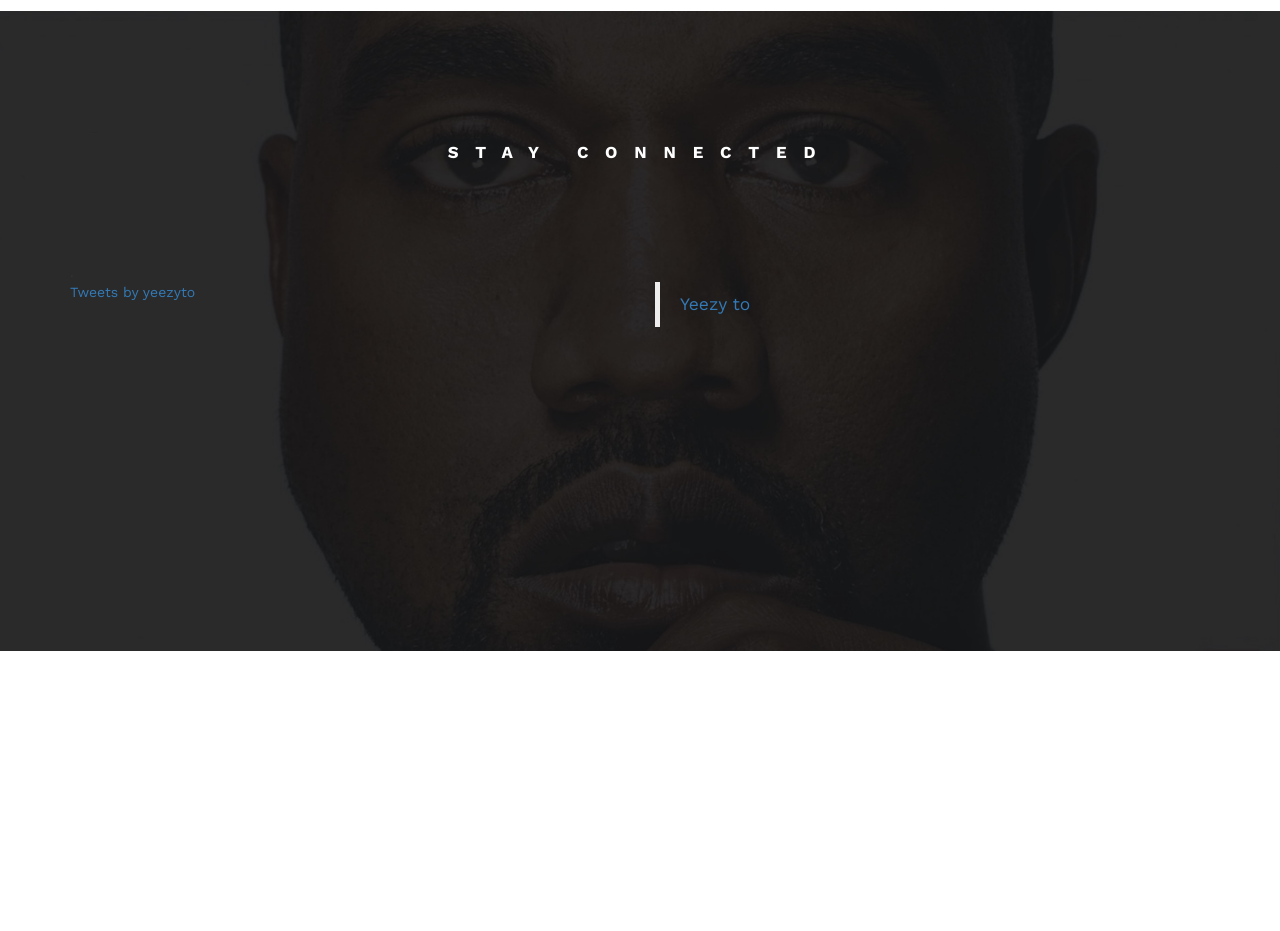
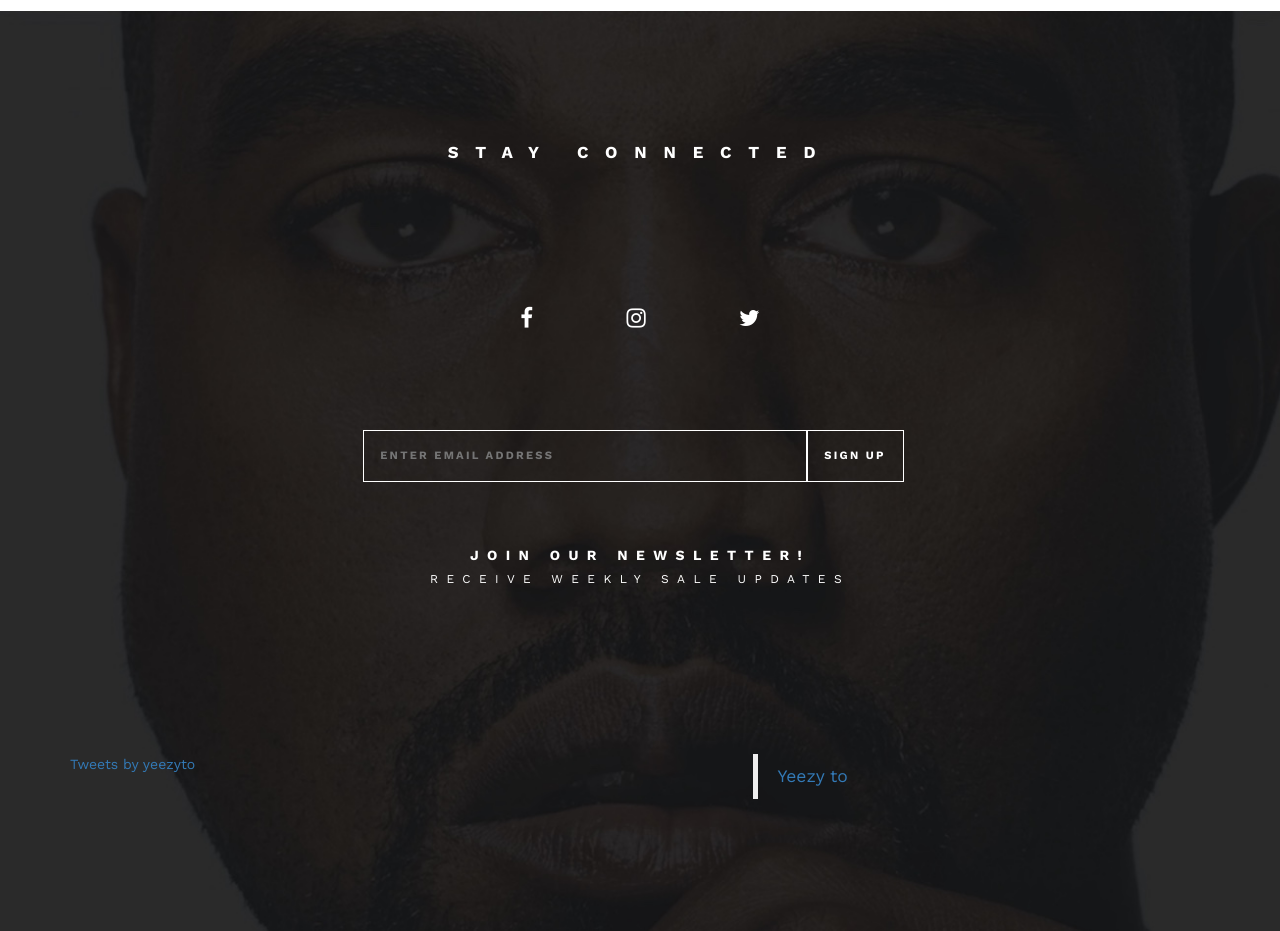
Before and after one commit to ehzdesign/yeezy, a plain HTML site: page index.html in a window 1280 px wide. Shown: the part 4280-5211 px from the top of the page. Before the commit the page ends 4931 px from the top, so only its background shows below. Drawn offline with nearby package versions, Linux system fonts and the light colour scheme; some packages are replaced by stand-ins of ours; a script that the page names is missing.

Commit message:
add subscribe and footer social links

```diff
--- a/index.html
+++ b/index.html
@@ -147,17 +147,45 @@
       <div class="social baf">
         <div class="container wrapper">
           <h2 class="text-light text-center">stay connected</h2>
-          .<div class="row">
+          <div class="row">
+            <div class="col-md-6 col-md-offset-3">
+              <div class="footer-social-links">
+                <i class="fa fa-facebook"></i>
+                <i class="fa fa-instagram"></i>
+                <i class="fa fa-twitter"></i>
+              </div>
+            </div>
+          </div>
+          <div class="row">
+            <div class="col-md-6 col-md-offset-3">
+              <div class="form">
+                <input class="subscribe" type="text" placeholder="enter email address">
+                <div class="button-container">
+                  <div class="hover-overlay"></div>
+                  <button class="subscribe">sign up</button>
+                </div>
+              </div>
+            <div class="row">
+              <div class="col-md-12">
+                <div class="subscribe-text text-center">
+                  <h5>Join our newsletter!</h5>
+                  <h6>receive weekly sale updates</h6>
+                </div>
+              </div>
+            </div>
+            </div>
+          </div>
+          <div class="row">
             <div class="col-md-6">
               <!-- twitter feed -->
             <a class="twitter-timeline"
             data-theme="dark"
             data-link-color="#F5F8FA"
-
+            data-background="transparent"
             href="https://twitter.com/yeezyto">Tweets by yeezyto</a> <script async src="https://platform.twitter.com/widgets.js" charset="utf-8"></script>
             <!-- end of twitter feed -->
             </div>
-            <div class="col-md-6">
+            <div class="col-md-4 col-md-offset-1">
               <!-- facebook-pages section begins -->
               <div class="fb-page"
               data-href="https://www.facebook.com/Yeezy-to-2112533635638545/"
--- a/style.css
+++ b/style.css
@@ -358,8 +358,90 @@ img[alt="pablo-sm"]{
   min-height: 80vh;
 }
 
+.form{
+  display: flex;
+  margin-bottom: 4em;
+  margin-top: 4em;
+  width: 100%;
+}
+
+input.subscribe{
+  flex-basis:80%;
+  border-right: transparent;
+
+}
+
+.form .subscribe{
+  padding: 1.5em;
+  border: 1px solid white;
+  background: transparent;
+  color: white;
+  font-family: 'Work Sans';
+  letter-spacing: .2em;
+  text-transform: uppercase;
+  white-space: nowrap;
+  font-size: .8em;
+  font-weight: 700;
+}
+
+.button-container{
+  position: relative;
+}
+.button-container:hover .hover-overlay{
+  width: 100%;
+}
+
+.button-container:hover button.subscribe{
+  color: black;
+}
+
+.hover-overlay{
+  position: absolute;
+    width: 0;
+    height: 100%;
+    background: white;
+    transition: width .3s ease;
+    z-index: 4;
+}
+
+button.subscribe{
+  position: relative;
+  z-index: 10;
+  transition: color .3s ease;
+  border-left: transparent;
+  height: 100%;
+}
+
+.subscribe-text{
+  color: white;
+  text-transform: uppercase;
+  letter-spacing: .6em;
+  margin-bottom: 12em;
+}
+
+.subscribe-text h5{
+  font-weight: 700;
+}
+
+
+
+
 .social h2{
   margin-bottom: 6em;
+}
+
+.footer-social-links{
+  color: white;
+display: flex;
+width: 60%;
+margin: 0 auto;
+justify-content: space-around;
+font-size: 1.6em;
+margin: 2em auto;
+}
+
+.footer-social-links i{
+  cursor: pointer;
 }
 
 
```
